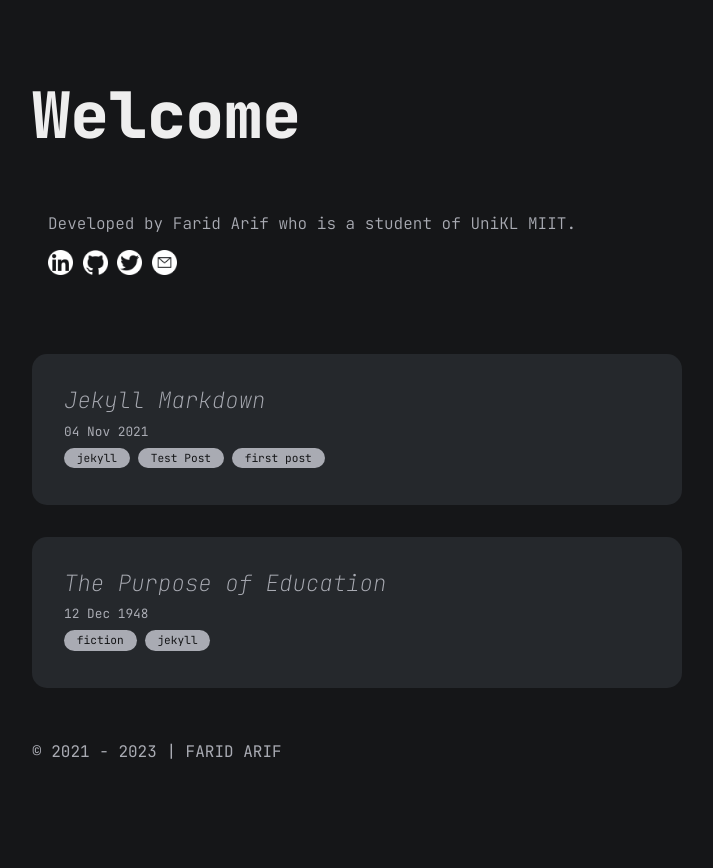
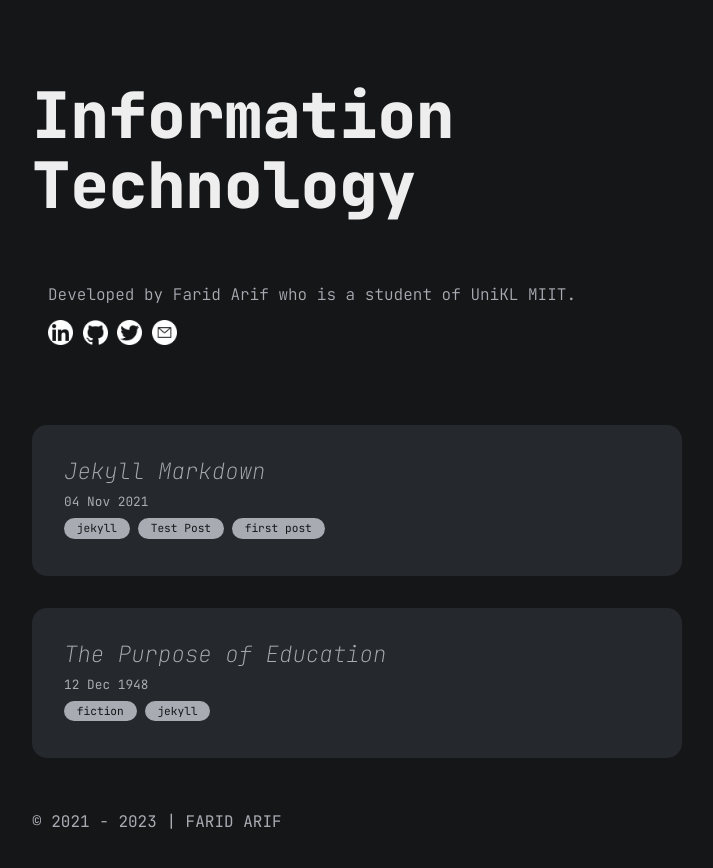
Before and after one commit to faridarif/faridarif.github.io, a Jekyll site: the page built from index.md, in a window 1280 px wide. Shown: the top 868 px of the page, without its empty margins (283-996 px from the left). Built offline with Jekyll 4.4.1, drawn with Linux system fonts in a browser that asks for light colours.

Commit message:
Update _config.yml

```diff
--- a/_config.yml
+++ b/_config.yml
@@ -1,4 +1,4 @@
-title: Welcome
+title: Information Technology
 markdown: kramdown
 
 # for atom feed
```
